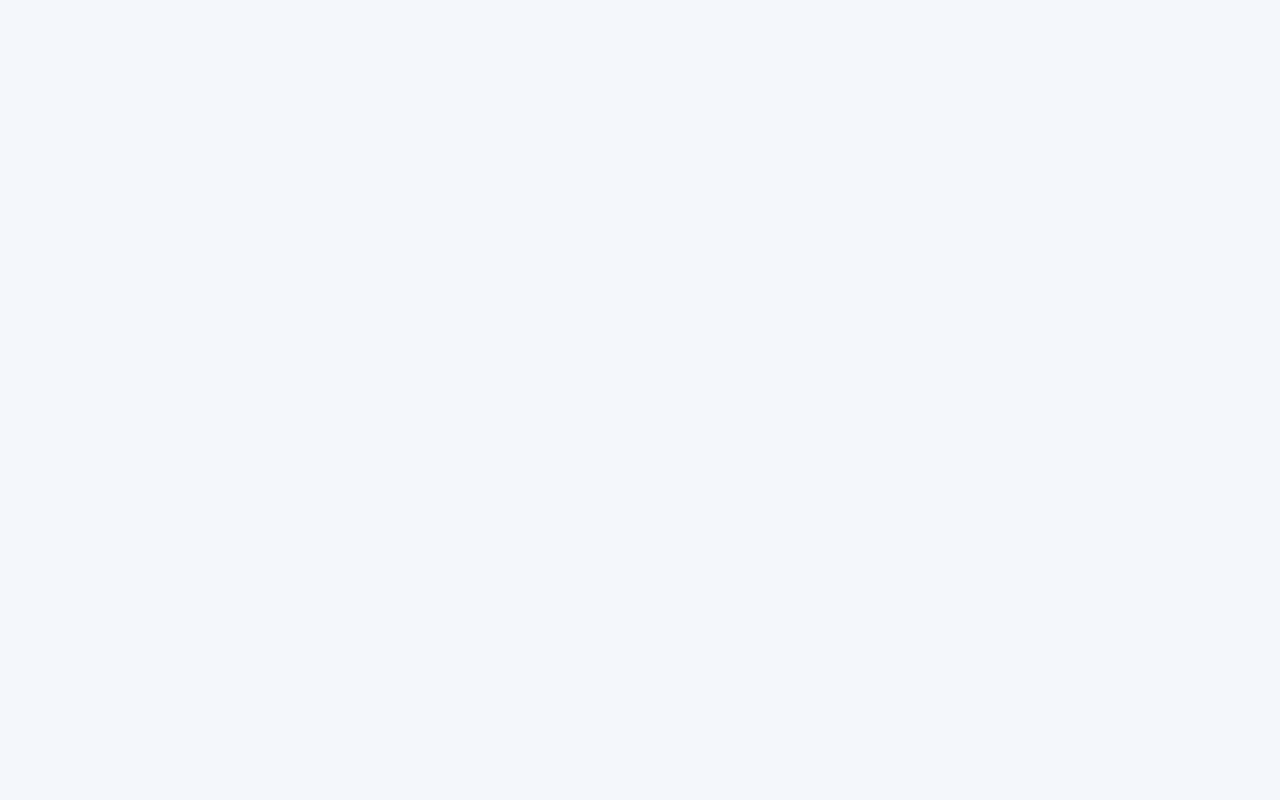
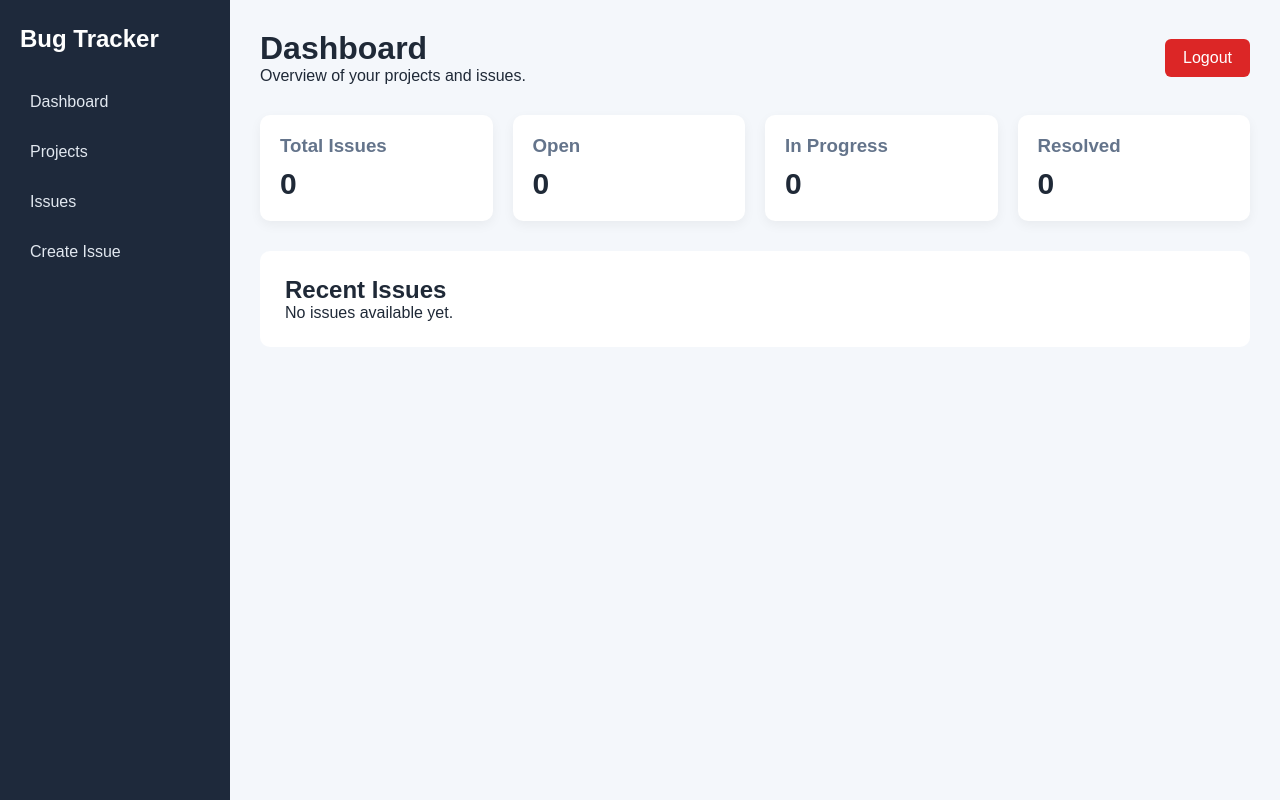
Before and after one commit to sadeepa-div/Centralized-Issue-Tracker, a React (Vite) app in the folder client/: page /dashboard in a window 1280 px wide. Before the commit this address had no page. Built offline with nearby package versions, Linux system fonts and the light colour scheme.

Commit message:
feat: add dashboard page

```diff
--- a/client/src/App.css
+++ b/client/src/App.css
@@ -69,3 +69,104 @@
   text-decoration: none;
   font-weight: 600;
 }
+
+.dashboard-page {
+  min-height: 100vh;
+  display: flex;
+  background: #f4f7fb;
+}
+
+.sidebar {
+  width: 230px;
+  background: #1e293b;
+  color: white;
+  padding: 25px 20px;
+}
+
+.sidebar h2 {
+  margin-bottom: 30px;
+}
+
+.sidebar nav {
+  display: flex;
+  flex-direction: column;
+  gap: 12px;
+}
+
+.sidebar a {
+  color: #e2e8f0;
+  text-decoration: none;
+  padding: 10px;
+  border-radius: 6px;
+}
+
+.sidebar a:hover {
+  background: #334155;
+}
+
+.dashboard-content {
+  flex: 1;
+  padding: 30px;
+}
+
+.dashboard-header {
+  display: flex;
+  justify-content: space-between;
+  align-items: center;
+  margin-bottom: 30px;
+}
+
+.dashboard-header button {
+  padding: 10px 18px;
+  border: none;
+  border-radius: 6px;
+  background: #dc2626;
+  color: white;
+  cursor: pointer;
+}
+
+.stats-grid {
+  display: grid;
+  grid-template-columns: repeat(4, 1fr);
+  gap: 20px;
+  margin-bottom: 30px;
+}
+
+.stat-card {
+  background: white;
+  padding: 20px;
+  border-radius: 10px;
+  box-shadow: 0 4px 12px rgba(0, 0, 0, 0.05);
+}
+
+.stat-card h3 {
+  margin-bottom: 10px;
+  color: #64748b;
+}
+
+.stat-card p {
+  font-size: 30px;
+  font-weight: bold;
+}
+
+.dashboard-section {
+  background: white;
+  padding: 25px;
+  border-radius: 10px;
+}
+
+@media (max-width: 900px) {
+  .stats-grid {
+    grid-template-columns: repeat(2, 1fr);
+  }
+}
+
+@media (max-width: 600px) {
+  .sidebar {
+    width: 170px;
+  }
+
+  .stats-grid {
+    grid-template-columns: 1fr;
+  }
+}
--- a/client/src/App.jsx
+++ b/client/src/App.jsx
@@ -1,6 +1,7 @@
 import { Routes, Route, Navigate } from 'react-router-dom'
 import Login from './pages/Login'
 import Register from './pages/Register'
+import Dashboard from './pages/Dashboard'
 import './App.css'
 
 function App() {
@@ -11,6 +12,8 @@ function App() {
       <Route path="/login" element={<Login />} />
 
       <Route path="/register" element={<Register />} />
+
+      <Route path="/dashboard" element={<Dashboard />} />
     </Routes>
   )
 }
--- /dev/null
+++ b/client/src/pages/Dashboard.jsx
@@ -0,0 +1,58 @@
+import { Link } from 'react-router-dom'
+
+function Dashboard() {
+  return (
+    <div className="dashboard-page">
+      <aside className="sidebar">
+        <h2>Bug Tracker</h2>
+
+        <nav>
+          <Link to="/dashboard">Dashboard</Link>
+          <Link to="/projects">Projects</Link>
+          <Link to="/issues">Issues</Link>
+          <Link to="/create-issue">Create Issue</Link>
+        </nav>
+      </aside>
+
+      <main className="dashboard-content">
+        <div className="dashboard-header">
+          <div>
+            <h1>Dashboard</h1>
+            <p>Overview of your projects and issues.</p>
+          </div>
+
+          <button>Logout</button>
+        </div>
+
+        <div className="stats-grid">
+          <div className="stat-card">
+            <h3>Total Issues</h3>
+            <p>0</p>
+          </div>
+
+          <div className="stat-card">
+            <h3>Open</h3>
+            <p>0</p>
+          </div>
+
+          <div className="stat-card">
+            <h3>In Progress</h3>
+            <p>0</p>
+          </div>
+
+          <div className="stat-card">
+            <h3>Resolved</h3>
+            <p>0</p>
+          </div>
+        </div>
+
+        <div className="dashboard-section">
+          <h2>Recent Issues</h2>
+          <p>No issues available yet.</p>
+        </div>
+      </main>
+    </div>
+  )
+}
+
+export default Dashboard
--- a/client/src/pages/Login.jsx
+++ b/client/src/pages/Login.jsx
@@ -1,9 +1,11 @@
 import { useState } from 'react'
-import { Link } from 'react-router-dom'
+import { Link, useNavigate } from 'react-router-dom'
 
 function Login() {
   const [email, setEmail] = useState('')
   const [password, setPassword] = useState('')
+
+  const navigate = useNavigate()
 
   const handleSubmit = (event) => {
     event.preventDefault()
@@ -12,6 +14,8 @@ function Login() {
       email,
       password
     })
+
+    navigate('/dashboard')
   }
 
   return (
@@ -22,6 +26,7 @@ function Login() {
         <form onSubmit={handleSubmit}>
           <div className="form-group">
             <label>Email</label>
+
             <input
               type="email"
               value={email}
@@ -32,6 +37,7 @@ function Login() {
 
           <div className="form-group">
             <label>Password</label>
+
             <input
               type="password"
               value={password}
```
